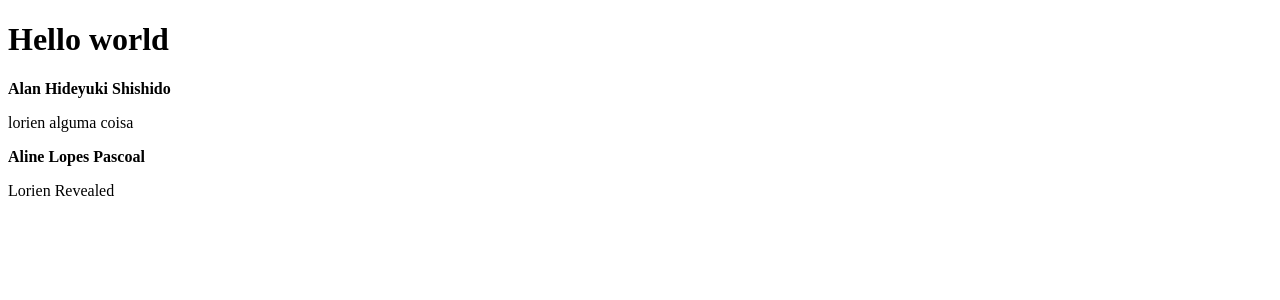
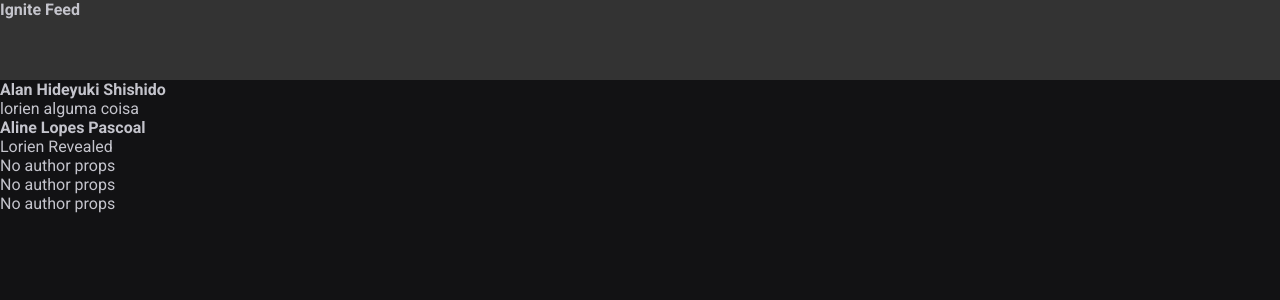
Before and after one commit to AlanShishido/lesson-react-01, a React (Vite) app: page / in a window 1280 px wide. Shown: the top 300 px of the page. Built offline with nearby package versions, Linux system fonts and the light colour scheme.

Commit message:
css global

```diff
--- a/index.html
+++ b/index.html
@@ -2,8 +2,14 @@
 <html lang="en">
   <head>
     <meta charset="UTF-8" />
+    <link rel="preconnect" href="https://fonts.googleapis.com" />
+    <link rel="preconnect" href="https://fonts.gstatic.com" crossorigin />
+
     <link rel="icon" type="image/svg+xml" href="/vite.svg" />
     <meta name="viewport" content="width=device-width, initial-scale=1.0" />
+
+    <link href="https://fonts.googleapis.com/css2?family=Roboto:wght@400;700&display=swap" rel="stylesheet" />
+
     <title>Project</title>
   </head>
   <body>
--- a/src/App.jsx
+++ b/src/App.jsx
@@ -1,9 +1,12 @@
 import { Post } from "./Post"
+import { Header } from "./components/Header"
+
+import './global.css'
 
 function App() {
   return (
     <>
-      <h1>Hello world</h1>
+      <Header />
       <Post
         author="Alan Hideyuki Shishido"
         content="lorien alguma coisa"
--- a/src/Post.jsx
+++ b/src/Post.jsx
@@ -1,5 +1,6 @@
 export function Post(props) {
-    if (props.author != '') {
+    console.log(props)
+    if (props.author != null) {
         return (
             <>
                 <strong>{props.author}</strong>
--- /dev/null
+++ b/src/global.css
@@ -0,0 +1,31 @@
+:root {
+    --white: #ffffff;
+
+    --gray-100: #e1e1e6;
+    --gray-300: #c4c4cc;
+    --gray-400: #8d8d99;
+    --gray-600: #323238;
+    --gray-700: #29292e;
+    --gray-800: #202024;
+    --gray-900: #121214;
+
+    --green-500: #00875f;
+}
+
+* {
+    margin: 0;
+    padding: 0;
+    box-sizing: border-box;
+}
+
+body {
+    background: var(--gray-900);
+    color: var(--gray-300);
+    -webkit-font-smoothing: antialiased;
+}
+
+body, input, textarea, button {
+    font-family: 'Roboto', sans-serif;
+    font-weight: 400;
+    font-size: 1rem; /* 1 rem equivale a 16px*/
+}
```
